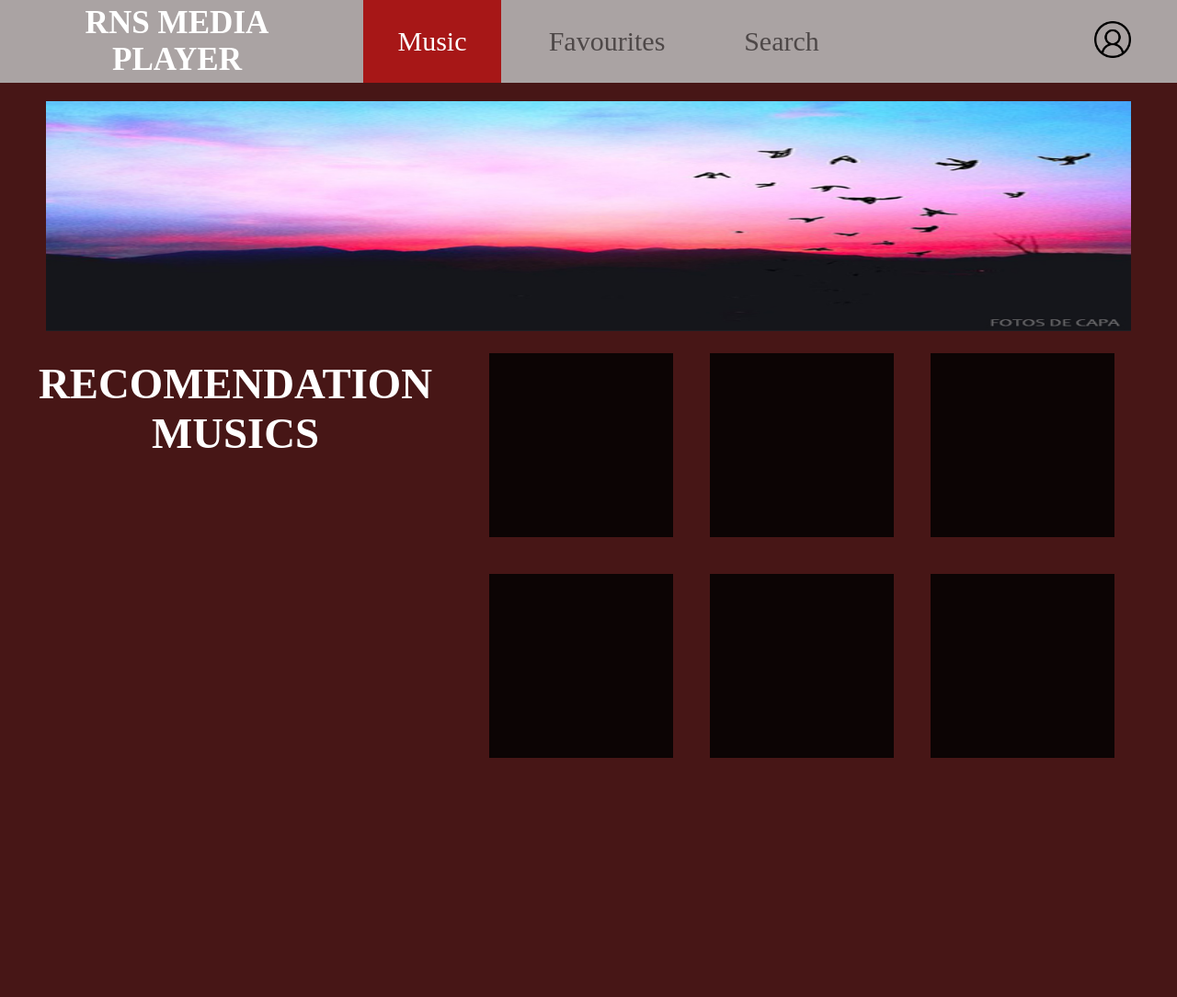
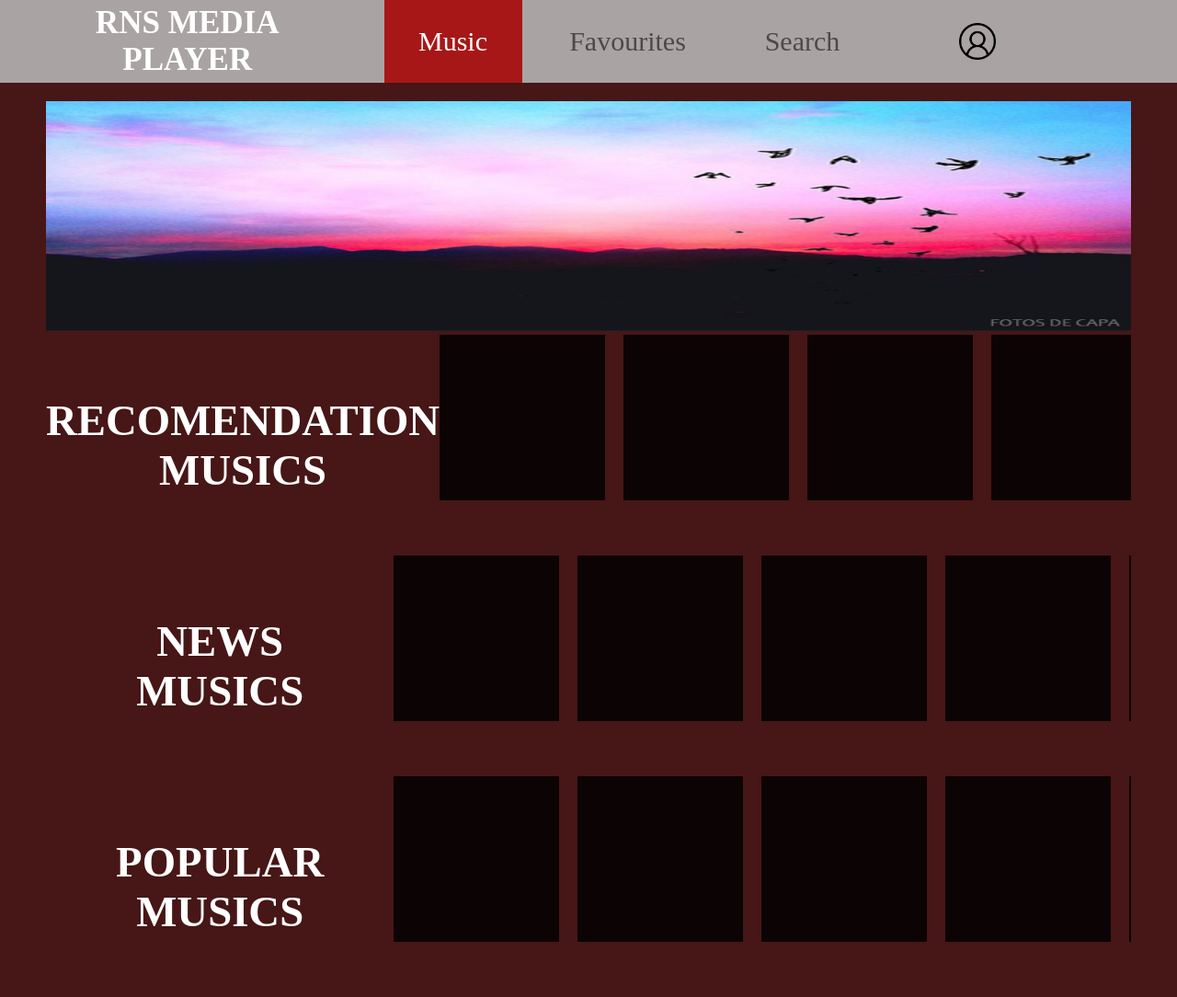
Before and after one commit to raylison100/RNS-MUSIC-SAMSUNG, a plain HTML site: page pages/home.html in a window 1280 px wide. Shown: the whole page at 92% size. Before the commit the page ends 892 px from the top, so only its background shows below. Drawn offline with Linux system fonts and the light colour scheme.

Commit message:
ajsutes focos e animações

```diff
--- a/pages/home.html
+++ b/pages/home.html
@@ -2,7 +2,6 @@
 <html>
 
 <head>
-
     <!-- include CAPH 3.1.0 default package -->
     <link href="../lib/caph/3.1.0/caph.min.css" rel="stylesheet" type="text/stylesheet">
 
@@ -20,7 +19,6 @@
 
     <link rel="stylesheet" type="text/css" href="../styles/nav.css" />
     <link rel="stylesheet" type="text/css" href="../styles/home.css" />
-
 </head>
 
 <body>
@@ -30,29 +28,33 @@
         <div id="nav-title">
             <h3 id="title">RNS MEDIA PLAYER</h3>
         </div>
-        <div focusable id="nav-menu">
+        <div id="nav-menu">
             <ul id="menu">
                 <div>
                     <li>
-                        <a id="home" focusable data-focusable-initial-focus="true" href="../pages/home.html">Music</a>
+                        <a id="home" focusable data-focusable-depth="0"
+                            data-focusable-group="default"
+                            data-focusable-name="focusable-0"
+                            data-focusable-initial-focus="true"
+                             href="../pages/home.html">Music</a>
                     </li>
                 </div>
                 <div>
                     <li>
-                        <a id="my-list" focusable  href="../pages/my-list.html">Favourites</a>
+                        <a id="my-list" focusable data-focusable-depth="0" data-focusable-group="default" data-focusable-name="focusable-1" href="../pages/my-list.html">Favourites</a>
                     </li>
                 </div>
                 <div>
                     <li>
-                        <a  id="search" focusable href="../pages/search.html">Search</a>
+                        <a  id="search" focusable data-focusable-depth="0" data-focusable-group="default" data-focusable-name="focusable-2" href="../pages/search.html">Search</a>
+                    </li>
+                </div>
+                <div>
+                    <li>
+                        <a id="account-icon" focusable data-focusable-depth="0" data-focusable-group="default" data-focusable-name="focusable-3" href="../index.html"><img src="../assets/user.png" width="40"></a>
                     </li>
                 </div>
             </ul>
-        </div>
-        <div id="nav-account">
-            <div id="account-icon" focusable>
-                <a href="../index.html"><img src="../assets/user.png" width="40"></a>
-            </div>
         </div>
     </nav>
 
@@ -61,18 +63,34 @@
             <img src="../assets/capa2.jpg" width="100%" height="250">
         </div>
 
-        <div id="recomendation-name">
-            <h3>RECOMENDATION <br>MUSICS</h3>
+        <div id="recomendation" class="lists">
+            <div class="name">
+                <h3>RECOMENDATION <br>MUSICS</h3>
+            </div>
+
+            <div id="recomendationList" class="list-group"></div>
         </div>
 
-        <div id="recomendation-list"></div>
+        <div id="news" class="lists">
+            <div class="name">
+                <h3>NEWS <br>MUSICS</h3>
+            </div>
+
+            <div id="newsList" class="list-group"></div>
+        </div>
+
+        <div id="popular" class="lists">
+            <div class="name">
+                <h3>POPULAR <br>MUSICS</h3>
+            </div>
+
+            <div id="popularList" class="list-group"></div>
+        </div>
     </main>
 
-
-
 	<!-- template view -->
-	<script id="template1" type="text/template">
-        <div focusable>
+    <script id="template1" type="text/template">
+        <div class="item-blocos-musics" focusable data-focusable-depth="0" data-focusable-group="list">
             <a href="../pages/musics.html">
                 <div class="blocos-musics"></div>
             </a>
--- a/scripts/home.js
+++ b/scripts/home.js
@@ -9,16 +9,12 @@ for(var i=0; i<20; i++){
 	console.log(i);
 }
 
-$('#recomendation-list').caphList({
+$('#recomendationList').caphList({
 	items : items,
 	template: 'template1',
+	containerClass: 'list-group',
+	wrapperClass: 'wrapper',
 
-	onFocused: function (event) {
-		$(event.currentTarget).css({
-			'background-color': '#a71717',
-	 	});
-	 console.log("focou item")
- 	},
 
 	onFocusItemView: function(context) {
 		console.log('focus', context);
@@ -37,3 +33,76 @@ $('#recomendation-list').caphList({
 		console.log('scroll finish!', context);
 	}
 });
+
+$('#newsList').caphList({
+	items : items,
+	template: 'template1',
+
+	onFocusItemView: function(context) {
+		console.log('focus', context);
+		context.onFocused
+	},
+	onReachStart: function(context) {
+		console.log('reach start', context);
+	},
+	onReachEnd: function(context) {
+		console.log('reach end', context);
+	},
+	onScrollStart: function(context) {
+		console.log('scroll start!', context);
+	},
+	onScrollFinish: function(context) {
+		console.log('scroll finish!', context);
+	}
+});
+
+$('#popularList').caphList({
+	items : items,
+	template: 'template1',
+
+	onFocusItemView: function(context) {
+		console.log('focus', context);
+		context.onFocused
+	},
+	onReachStart: function(context) {
+		console.log('reach start', context);
+	},
+	onReachEnd: function(context) {
+		console.log('reach end', context);
+	},
+	onScrollStart: function(context) {
+		console.log('scroll start!', context);
+	},
+	onScrollFinish: function(context) {
+		console.log('scroll finish!', context);
+	}
+});
+
+$('.item-blocos-musics').caphButton({
+    onFocused: function (event) {
+		$(event.currentTarget).find('div').css({
+			'transform': 'scale(1.2)',
+			'background-color': '#FFF',
+        });
+        console.log("focou item")
+    },
+    onBlurred: function (event) {
+		$(event.currentTarget).find('div').css({
+            'transform': 'scale(1)',
+			'background-color': '#000',
+        });
+        console.log("focou item")
+    },
+    toggle: true,
+    onSelected: function (event, selected) {
+	     location.href = "../pages/musics.html";
+         console.log("clicou item")
+    }
+});
+
+
+
+$('.blocos-musics').css({
+		'width': '180px',
+		'height' : '180px',
+})
--- a/scripts/nav.js
+++ b/scripts/nav.js
@@ -33,14 +33,14 @@ $('#my-list').caphButton({
 	   	    'background-color': '#a71717',
 	   		'color': '#FFF'
 	    });
-        console.log("focou favoritos")
+        console.log("focou list")
     },
     onBlurred: function (event) {
 	   	$(event.currentTarget).css({
 	   	    'background-color': '#aaa3a3',
 	   		'color': 'rgb(78, 72, 72)'
 	    });
-        console.log("desfocou home")
+        console.log("desfocou list")
     },
     focusOption: {
         name: "list",
@@ -52,7 +52,7 @@ $('#my-list').caphButton({
     toggle: true,
     onSelected: function (event, originalEvent, selected) {
 	    location.href = "../pages/my-list.html";
-        console.log("clicou home")
+        console.log("clicou list")
     }
 });
 
@@ -82,6 +82,34 @@ $('#search').caphButton({
     onSelected: function (event, originalEvent, selected) {
 	     console.log("opa")
 	     location.href = "../pages/search.html";
-         console.log("clicou home")
+         console.log("clicou search")
     }
 });
+
+$('#account-icon').caphButton({
+    onFocused: function (event) {
+        $(event.currentTarget).closest('div').css({
+            'transform': 'scale(1.3)'
+        });
+        console.log("focou account")
+    },
+    onBlurred: function (event) {
+        $(event.currentTarget).closest('div').css({
+            'transform': 'scale(1)'
+        });
+        console.log("desfocou account")
+    },
+    focusOption: {
+        name: "account",
+        depth: 0,
+        group: "menu",
+        disabled: false,
+        initialFocus: false
+    },
+    toggle: true,
+    onSelected: function (event, originalEvent, selected) {
+	     console.log("opa")
+	     location.href = "../index.html";
+         console.log("clicou account")
+    }
+});
--- a/styles/home.css
+++ b/styles/home.css
@@ -7,40 +7,40 @@
     box-sizing: border-box;
 }
 
-#recomendation-name{
-    float: left;
+.name{
     width: 40%;
-    height: 100%;
     text-align: center;
-    padding-top: 2%;
     color: #FFF;
     font-size: 40px;
-    display: flex;
-    justify-content: center;
-    top : 0;
 }
 
-#recomendation-name h3{
-    margin: 0;
+.lists {
+    display: flex;
+    align-items: center;
+    justify-content: center;
+    flex-direction: row;
+    padding-left: 50px;
+    padding-right: 50px;
 }
 
-#recomendation-list{
-    float: left;
-    width: 52%;
-    height: 33em;
-    padding-right: 50px;
+.list-group{
+    width: 1000px;
     position: relative;
-    overflow-x: hidden;
+    height: 15em;
+    overflow: hidden;
 }
 
 .blocos-musics{
-    float: left;
     width: 200px;
     height: 200px;
     background-color: #0c0404;
-    margin: 20px;
 }
 
-#recomendation-list a :hover{
-    transform: scale(1.3);
+.blocos-musics:hover{
+    transform: scale(1.2);
+    background-color: #FFF;
 }
+
+.wrapper{
+    width: 11em;
+}
--- a/styles/my-list.css
+++ b/styles/my-list.css
@@ -21,6 +21,6 @@
     margin: 20px;
 }
 
-#list a :hover{
+#recomendationList a :hover{
     transform: scale(1.3);
 }
--- a/styles/nav.css
+++ b/styles/nav.css
@@ -29,8 +29,8 @@ nav {
     align-items: center;
 }
 
-#nav-account{
-    padding-right: 50px;
+#account{
+    margin-left: 60%;
 }
 
 #menu{
```
Also changed, not shown: pages/musics.html (+12 -7 lines), pages/my-list.html (+12 -7 lines), pages/player.html (+13 -7 lines), pages/search.html (+12 -7 lines).
